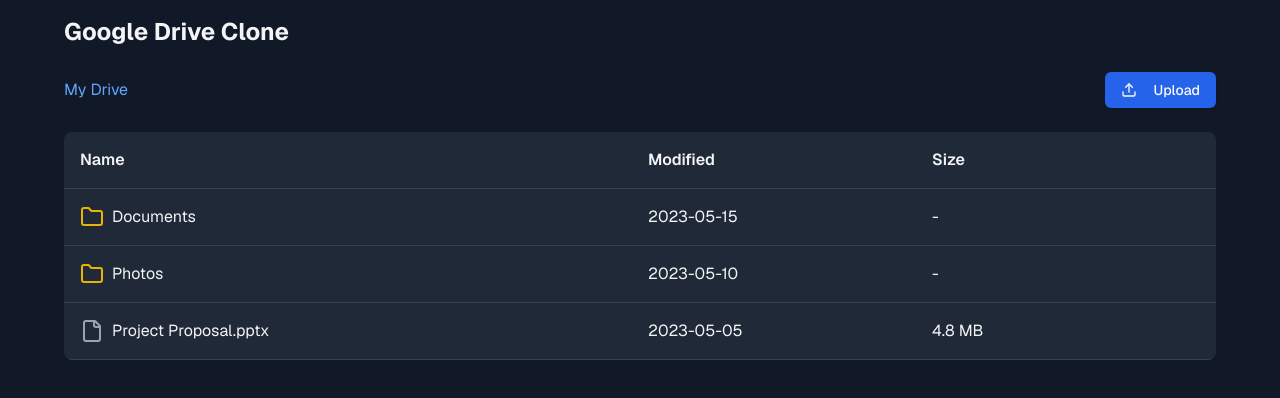
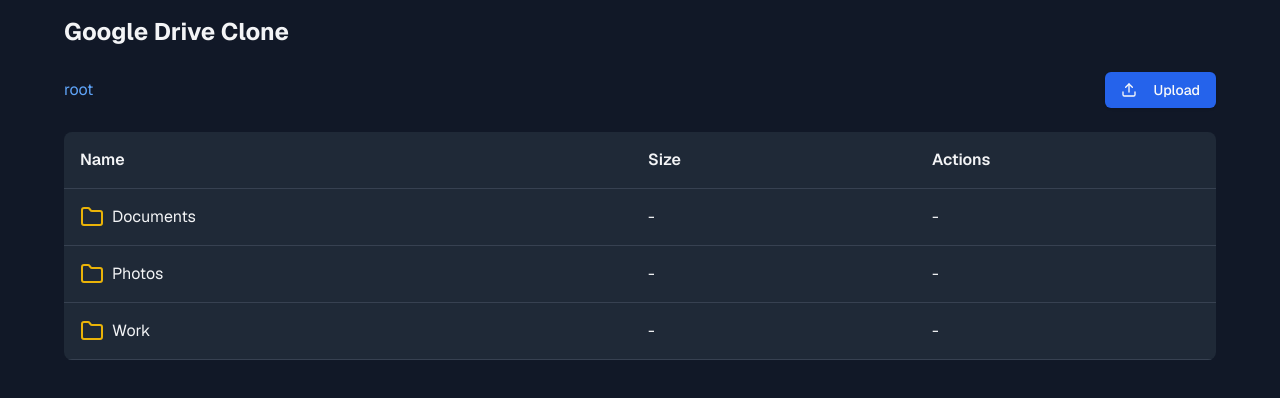
Before and after one commit to JesseGrandia/drive-tutorial, a Next.js app: page / in a window 1280 px wide. Shown: the top 398 px of the page. Built offline with nearby package versions, Linux system fonts and the light colour scheme.

Commit message:
Updater mock data

```diff
--- a/src/app/page.tsx
+++ b/src/app/page.tsx
@@ -1,36 +1,42 @@
 "use client"
 
-import { useState } from "react"
-import { type File, mockData } from "../lib/mockData"
-import { Folder, FileIcon, ChevronRight, Upload } from "lucide-react"
-import Link from "next/link"
-import { Button } from "~/components/ui/button"
+import { useState } from "react";
+import { type File, type Folder, mockData, mockFolders } from "../lib/mockData";
+import { Folder as FolderIcon, FileIcon, ChevronRight, Upload } from "lucide-react";
+import Link from "next/link";
+import { Button } from "~/components/ui/button";
 
 export default function GoogleDriveClone() {
-  const [currentFolder, setCurrentFolder] = useState<File>(mockData)
-  const [breadcrumbs, setBreadcrumbs] = useState<File[]>([mockData])
+  // Initialize state with the root folder
+  const rootFolder = mockFolders.find((folder) => folder.id === "root")!;
+  const [currentFolder, setCurrentFolder] = useState<Folder>(rootFolder);
+  const [breadcrumbs, setBreadcrumbs] = useState<Folder[]>([rootFolder]);
 
-  const navigateToFolder = (folder: File) => {
-    setCurrentFolder(folder)
-    setBreadcrumbs((prev) => [...prev, folder])
-  }
+  // Function to navigate to a folder
+  const navigateToFolder = (folder: Folder) => {
+    setCurrentFolder(folder);
+    setBreadcrumbs((prev) => [...prev, folder]);
+  };
 
+  // Function to navigate back using breadcrumbs
   const navigateToBreadcrumb = (index: number) => {
-    // Ensure the index is within bounds and the folder exists.
     if (index >= 0 && index < breadcrumbs.length) {
       const folder = breadcrumbs[index];
       if (folder) {
-        setCurrentFolder(folder); // This will now only be called with a valid folder
+        setCurrentFolder(folder);
         setBreadcrumbs(breadcrumbs.slice(0, index + 1));
       }
     }
-  }
+  };
+
+  // Get folders and files inside the current folder
+  const childFolders = mockFolders.filter((folder) => folder.parent === currentFolder.id);
+  const childFiles = mockData.filter((file) => file.parent === currentFolder.id);
 
   return (
     <div className="min-h-screen bg-gray-900 text-gray-100 p-4">
       <div className="max-w-6xl mx-auto">
         <h1 className="text-2xl font-bold mb-6">Google Drive Clone</h1>
-
         {/* Breadcrumb navigation and Upload button */}
         <div className="flex items-center justify-between mb-6">
           <div className="flex items-center overflow-x-auto">
@@ -52,33 +58,41 @@
         <div className="bg-gray-800 rounded-lg overflow-hidden">
           <div className="grid grid-cols-12 gap-4 p-4 border-b border-gray-700 font-semibold">
             <div className="col-span-6">Name</div>
-            <div className="col-span-3">Modified</div>
+
             <div className="col-span-3">Size</div>
+            <div className="col-span-3">Actions</div>
           </div>
-          {currentFolder.children?.map((item) => (
+          {childFolders.map((folder) => (
             <div
-              key={item.id}
+              key={folder.id}
+              className="grid grid-cols-12 gap-4 p-4 border-b border-gray-700 hover:bg-gray-700 transition-colors cursor-pointer"
+              onClick={() => navigateToFolder(folder)}
+            >
+              <div className="col-span-6 flex items-center">
+                <FolderIcon className="mr-2 text-yellow-500" />
+                <span>{folder.name}</span>
+              </div>
+              <div className="col-span-3">-</div>
+              <div className="col-span-3">-</div>
+            </div>
+          ))}
+          {childFiles.map((file) => (
+            <div
+              key={file.id}
               className="grid grid-cols-12 gap-4 p-4 border-b border-gray-700 hover:bg-gray-700 transition-colors"
             >
               <div className="col-span-6 flex items-center">
-                {item.type === "folder" ? (
-                  <div onClick={() => navigateToFolder(item)} className="flex items-center cursor-pointer">
-                    <Folder className="mr-2 text-yellow-500" />
-                    <span>{item.name}</span>
-                  </div>
-                ) : (
-                  <Link href={item.url ?? "#"} className="flex items-center">
-                    <FileIcon className="mr-2 text-gray-400" />
-                    <span>{item.name}</span>
-                  </Link>
-                )}
+                <Link href={file.url} className="flex items-center">
+                  <FileIcon className="mr-2 text-gray-400" />
+                  <span>{file.name}</span>
+                </Link>
               </div>
-              <div className="col-span-3">{item.modifiedAt}</div>
-              <div className="col-span-3">{item.size ?? "-"}</div>
+              <div className="col-span-3">{file.size}</div>
+              <div className="col-span-3">-</div>
             </div>
           ))}
         </div>
       </div>
     </div>
-  )
+  );
 }
--- a/src/env.js
+++ b/src/env.js
@@ -11,7 +11,7 @@
 
     SINGLESTORE_USER: z.string(),
     SINGLESTORE_PASS: z.string(),
-    SINGLESTORE_HOST: z.string().url(),
+    SINGLESTORE_HOST: z.string(),
     SINGLESTORE_PORT: z.string(),
     SINGLESTORE_DB_NAME: z.string(),
   },
--- a/src/lib/mockData.ts
+++ b/src/lib/mockData.ts
@@ -1,74 +1,84 @@
 export interface File {
   id: string
   name: string
-  type: "file" | "folder"
-  url?: string
-  size?: string
-  modifiedAt: string
-  children?: File[]
+  type: "file"
+  url: string
+  parent: string
+  size: string
 }
 
-export const mockData: File = {
+export type Folder = {
+  id: string
+  name: string
+  type: "folder"
+  parent: string | null
+}
+
+export const mockFolders: Folder[] = [
+  {
     id: "root",
-  name: "My Drive",
+    name: "root",
     type: "folder",
-  modifiedAt: "2023-05-01",
-  children: [
+    parent: null,
+  },
   {
     id: "1",
     name: "Documents",
     type: "folder",
-      modifiedAt: "2023-05-15",
-      children: [
+    parent: "root",
+  },
   {
-          id: "1-1",
-          name: "Resume.pdf",
+    id: "2",
+    name: "Photos",
+    type: "folder",
+    parent: "root",
+  },
+  {
+    id: "3",
+    name: "Work",
+    type: "folder",
+    parent: "root",
+  },
+  {
+    id: "4",
+    name: "Presentations",
+    type: "folder",
+    parent: "3",
+  },
+];
+
+
+export const mockData: File[] = [
+  {
+    id: "2-1",
+    name: "Vacation.jpg",
     type: "file",
-          url: "/files/resume.pdf",
-          size: "2.5 MB",
-          modifiedAt: "2023-05-20",
+    url: "/files/vacation.jpg",
+    parent: "2",
+    size: "5.7 MB",
+  },
+  {
+    id: "2-2",
+    name: "Family.png",
+    type: "file",
+    url: "/files/family.png",
+    parent: "2",
+    size: "1.9 MB",
   },
   {
     id: "1-2",
     name: "Cover Letter.docx",
     type: "file",
     url: "/files/cover-letter.docx",
-          size: "1.2 MB",
-          modifiedAt: "2023-05-18",
-        },
-      ],
+    parent: "3",
+    size: "3.2 MB",
   },
   {
-      id: "2",
-      name: "Photos",
-      type: "folder",
-      modifiedAt: "2023-05-10",
-      children: [
-        {
-          id: "2-1",
-          name: "Vacation.jpg",
+    id: "1-1",
+    name: "Resume.pdf",
     type: "file",
-          url: "/files/vacation.jpg",
-          size: "5.7 MB",
-          modifiedAt: "2023-05-12",
+    url: "/files/resume.pdf",
+    parent: "3",
+    size: "2.5 MB",
   },
-        {
-          id: "2-2",
-          name: "Family.png",
-          type: "file",
-          url: "/files/family.png",
-          size: "3.2 MB",
-          modifiedAt: "2023-05-11",
-        },
-      ],
-    },
-    {
-      id: "3",
-      name: "Project Proposal.pptx",
-      type: "file",
-      url: "/files/project-proposal.pptx",
-      size: "4.8 MB",
-      modifiedAt: "2023-05-05",
-    },
-  ],
-}
+];
```
Lines whose indentation alone changed are shown as unchanged.
